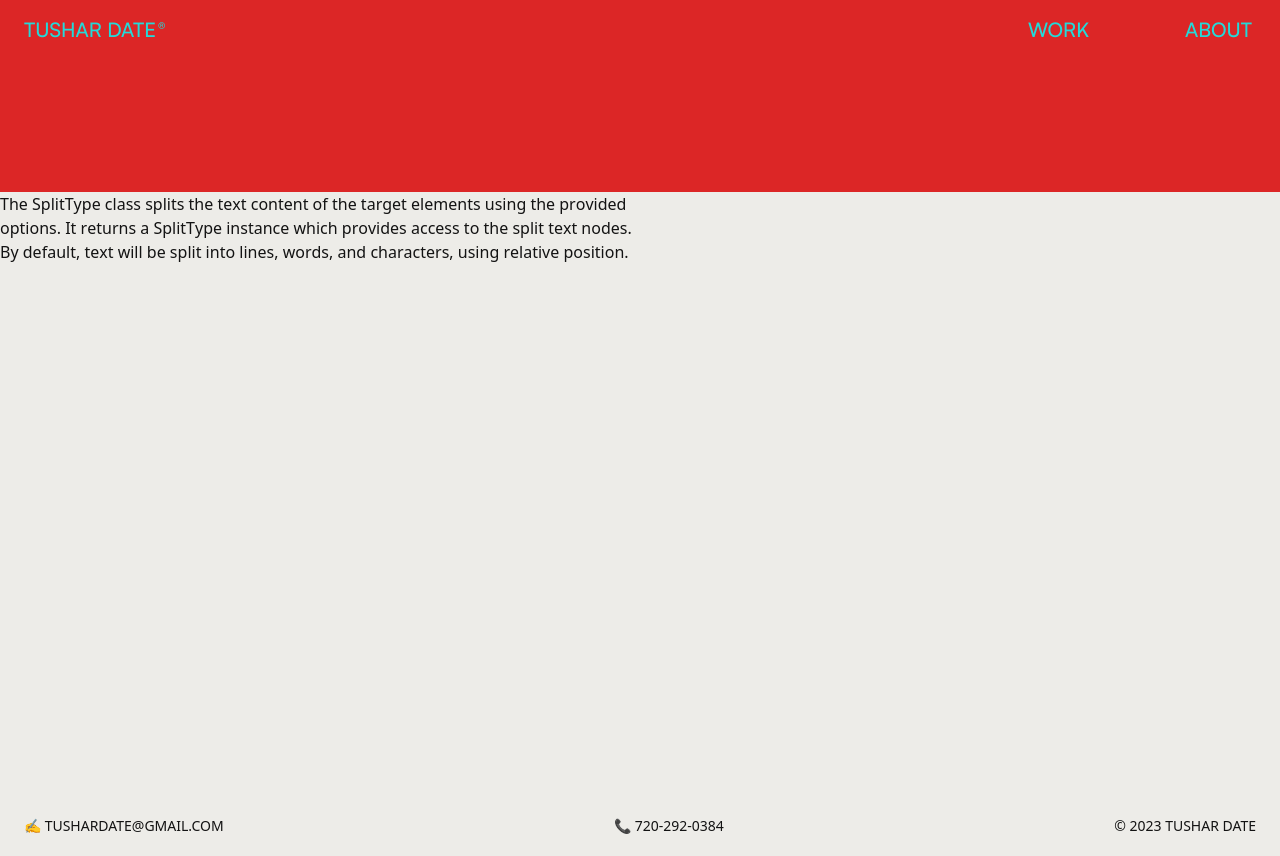
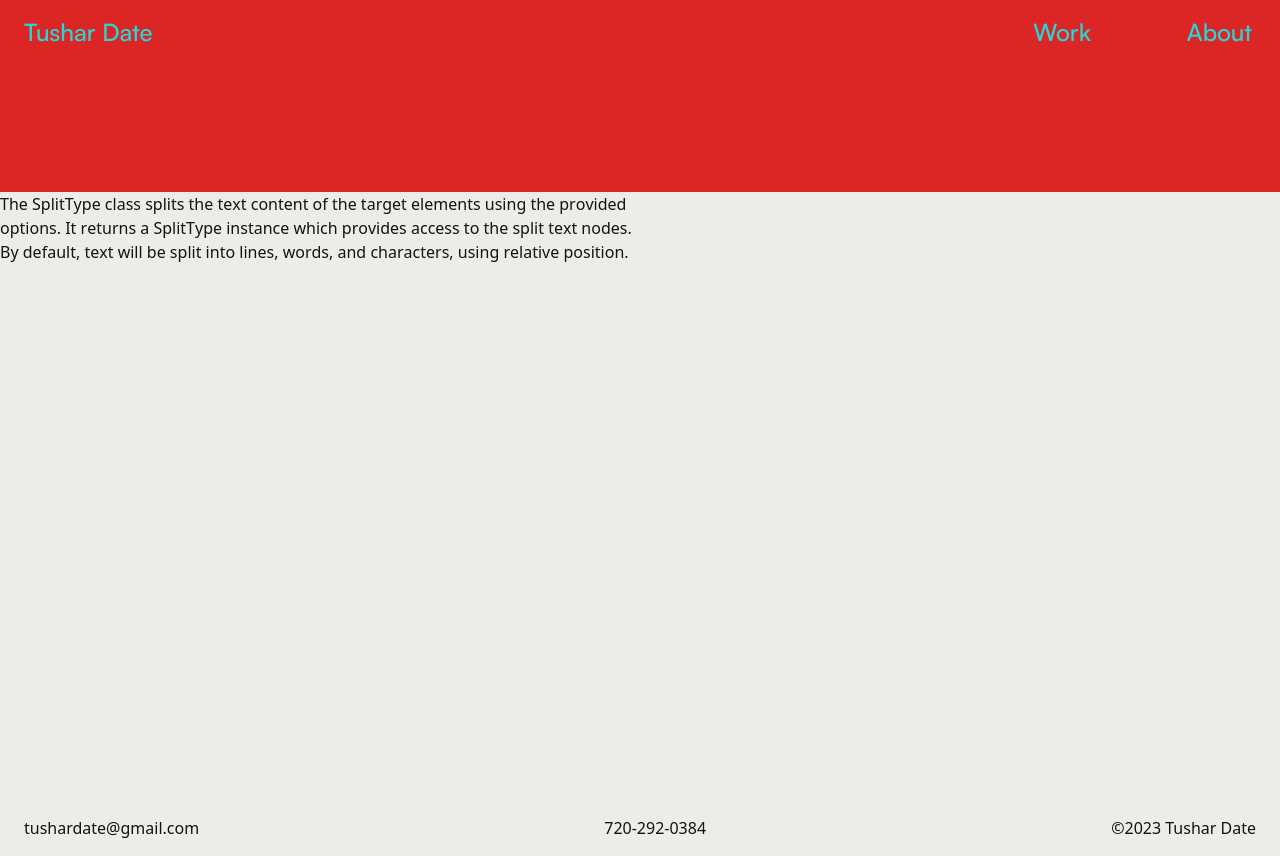
Before and after one commit to tushardate/td-nextjs-website-2023, a Next.js app: page /test in a window 1280 px wide. Built offline with nearby package versions, Linux system fonts and the light colour scheme; what tailwindcss-multi-column would draw is missing.

Commit message:
Fixed layout issue. Bolder type.

```diff
--- a/components/Footer.js
+++ b/components/Footer.js
@@ -10,11 +10,11 @@ export default function Footer() {
 				whileInView="whileInView"
 				viewport={prevNextAnim.viewport}
 				exit="exit"
-				className="p-4 md:px-6 w-full block md:flex justify-between text-sm uppercase text-center md:text-left"
+				className="font-medium p-4 md:px-6 w-full block md:flex justify-between text-md text-center md:text-left"
 			>
-				<p>&#9997; tushardate@gmail.com</p>
-				<p>&#128222; 720-292-0384</p>
-				<p>© 2023 Tushar Date</p>
+				<p>tushardate@gmail.com</p>
+				<p>720-292-0384</p>
+				<p>©2023 Tushar Date</p>
 			</motion.div>
 		</>
 	);
--- a/components/Header.js
+++ b/components/Header.js
@@ -34,7 +34,7 @@ export default function Header() {
 				variants={anim}
 				animate={hidden ? "hidden" : "visible"}
 				onMouseOver={() => setHidden(false)}
-				className="nav uppercase flex align-baseline text-white py-4 px-4 md:px-6 w-full justify-between fixed top-0 z-50 mix-blend-difference font-satoshi font-medium text-base md:text-xl"
+				className="nav flex align-baseline text-white py-4 px-4 md:px-6 w-full justify-between fixed top-0 z-50 mix-blend-difference font-satoshi font-medium text-base md:text-2xl"
 			>
 				<Link
 					href="/"
@@ -45,7 +45,7 @@ export default function Header() {
 					<div className="relative">
 						<div className="flex text-2.25xl">
 							<div className="">Tushar Date</div>
-							<span className="text-base ml-0.5">®</span>
+							{/* <span className="text-base">®</span> */}
 							{/* <div className="hidden md:block opacity-30 ml-2">
 								Creative Director
 							</div> */}
--- a/pages/about.js
+++ b/pages/about.js
@@ -52,7 +52,7 @@ export default function About({ about }) {
 					initial="initial"
 					animate="animate"
 					exit="exit"
-					className="mt-16 mb-16 font-satoshi"
+					className="pt-20 mb-16 font-satoshi font-medium"
 				>
 					<div className="px-4 md:px-6 text-xl">
 						<div className="pb-16 lg:flex">
@@ -66,7 +66,7 @@ export default function About({ about }) {
 									</div>
 								</div>
 							</div>
-							<p className="lg:w-2/3 md:w-11/12 lg:-ml-1 text-8xl aboutHeadline self-end lg:-mb-2 mt-6 lg:mt-0 lg:pr-16">
+							<p className="font-normal lg:w-2/3 md:w-11/12 lg:-ml-1 text-8xl aboutHeadline self-end lg:-mb-2 mt-6 lg:mt-0 lg:pr-16">
 								{headline}
 							</p>
 						</div>
@@ -164,6 +164,22 @@ export default function About({ about }) {
 								</div>
 							</div>
 						</div>
+						<div className="awards">
+							<div className="lg:flex pt-12 lg:pt-0">
+								<p className="text-2xl lg:text-xl uppercase lg:w-1/3 lg:py-12 pb-3 lg:text-right lg:pr-16">
+									Recognition
+								</p>
+								<div className="lg:w-2/3 lg:col-count-3 c-gap  lg:py-12 pb-8">
+									{awardList.map((aw, k) => {
+										return (
+											<div className="" key={k}>
+												<p>{aw}</p>
+											</div>
+										);
+									})}
+								</div>
+							</div>
+						</div>
 						<div className="brands">
 							<div className="lg:flex pt-12 lg:pt-0">
 								<p className="text-2xl lg:text-xl uppercase lg:w-1/3 lg:py-12 pb-3 lg:text-right lg:pr-16">
@@ -174,22 +190,6 @@ export default function About({ about }) {
 										return (
 											<div className="" key={j}>
 												<p>{client}</p>
-											</div>
-										);
-									})}
-								</div>
-							</div>
-						</div>
-						<div className="awards">
-							<div className="lg:flex pt-12 lg:pt-0">
-								<p className="text-2xl lg:text-xl uppercase lg:w-1/3 lg:py-12 pb-3 lg:text-right lg:pr-16">
-									Recognition
-								</p>
-								<div className="lg:w-2/3 lg:col-count-3 c-gap  lg:py-12 pb-8">
-									{awardList.map((aw, k) => {
-										return (
-											<div className="" key={k}>
-												<p>{aw}</p>
 											</div>
 										);
 									})}
--- a/pages/index.js
+++ b/pages/index.js
@@ -33,7 +33,7 @@ export default function Home({ projects }) {
 					initial="initial"
 					animate="animate"
 					exit="exit"
-					className="px-4 md:px-6 mt-16 font-satoshi"
+					className="px-4 md:px-6 pt-20 font-satoshi"
 				>
 					<div className="grid grid-cols-1 lg:grid-cols-2 gap-4 md:gap-6">
 						{projects.map((project, i) => {
```
